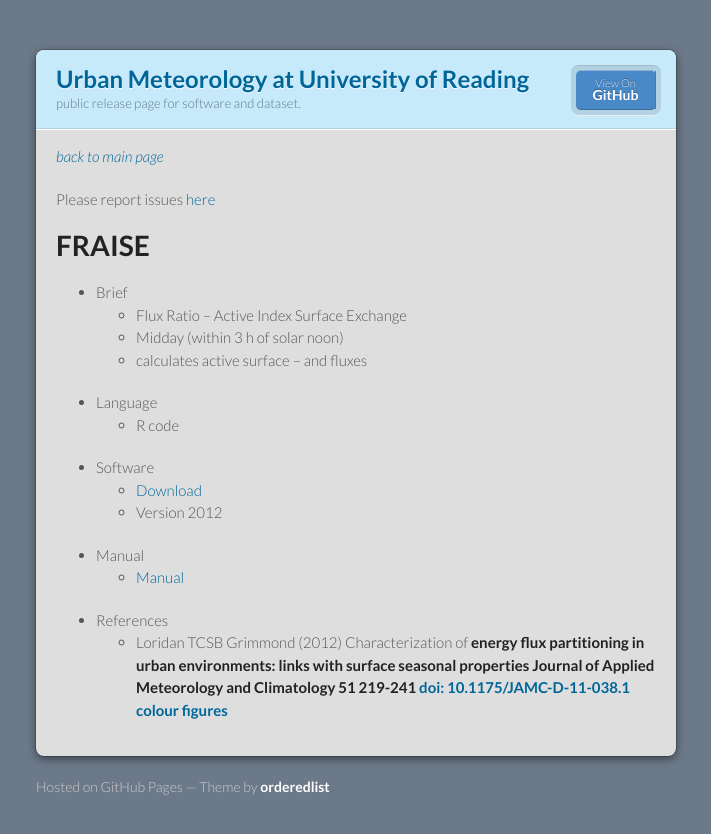
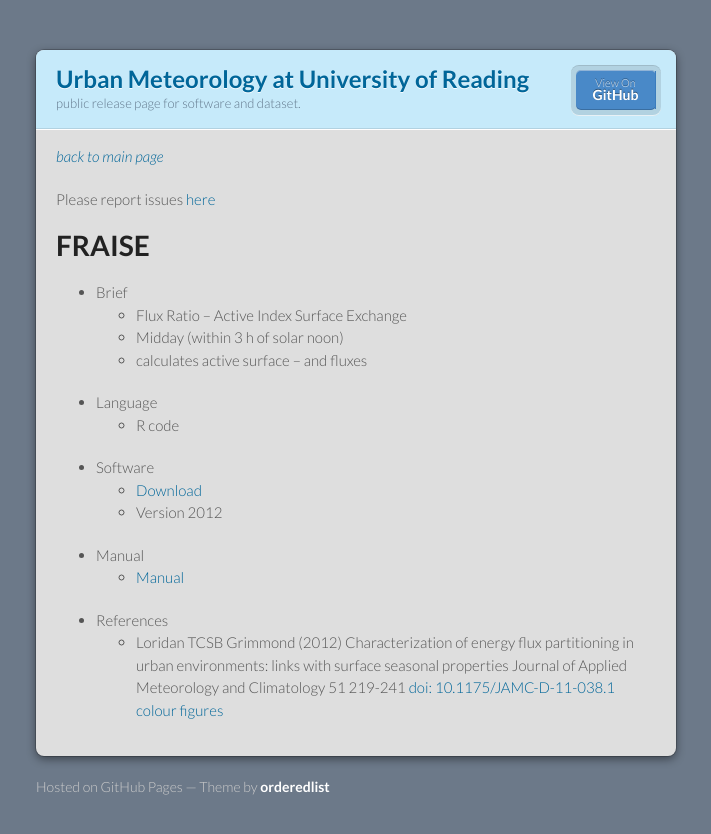
Before and after one commit to Urban-Meteorology-Reading/Urban-Meteorology-Reading.github.io, a Jekyll site: the page built from FRAISE.md, in a window 1280 px wide. Shown: the top 834 px of the page, without its empty margins (284-995 px from the left). Built offline with Jekyll 4.4.1, drawn with Linux system fonts in a browser that asks for light colours.

Commit message:
Update FRAISE.md

```diff
--- a/FRAISE.md
+++ b/FRAISE.md
@@ -18,4 +18,4 @@ Please report issues [here](https://github.com/Urban-Meteorology-Reading/Urban-M
 * Manual
   * [Manual](other files/FRAISE_UserManual_Aug2011.pdf)
 * References
-  * Loridan TCSB Grimmond (2012) Characterization of <strong>energy flux partitioning in urban environments: links with surface seasonal properties Journal of Applied Meteorology and Climatology 51 219-241 [doi: 10.1175/JAMC-D-11-038.1](http://journals.ametsoc.org/doi/pdf/10.1175/JAMC-D-11-038.1) [colour figures](http://www.met.reading.ac.uk/micromet/publications/Colour_Figures_LoridanGrimmond2012JAMC.pdf)
+  * Loridan TCSB Grimmond (2012) Characterization of energy flux partitioning in urban environments: links with surface seasonal properties Journal of Applied Meteorology and Climatology 51 219-241 [doi: 10.1175/JAMC-D-11-038.1](http://journals.ametsoc.org/doi/pdf/10.1175/JAMC-D-11-038.1) [colour figures](http://www.met.reading.ac.uk/micromet/publications/Colour_Figures_LoridanGrimmond2012JAMC.pdf)
```
